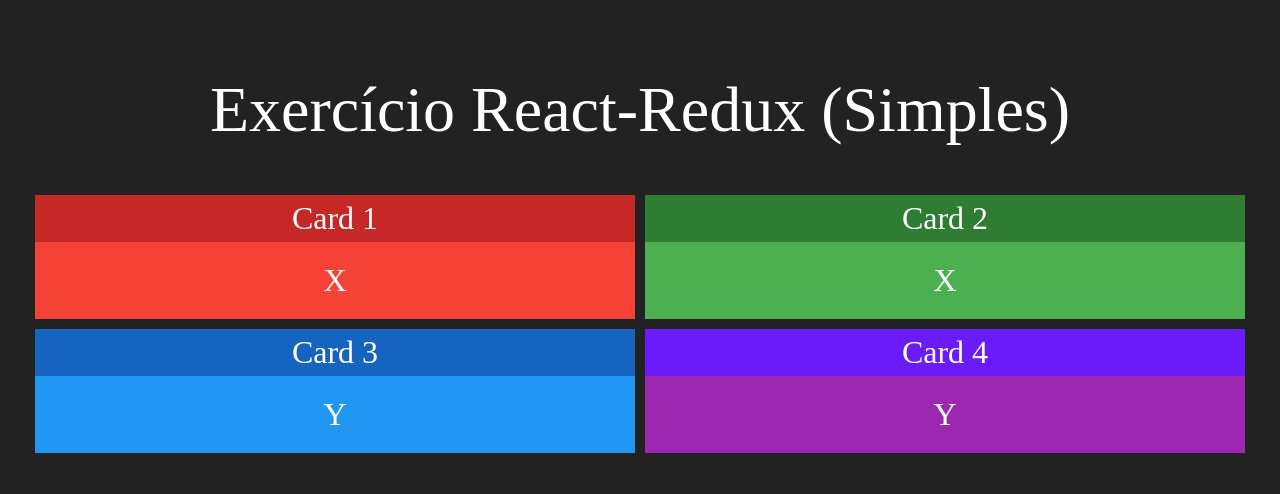
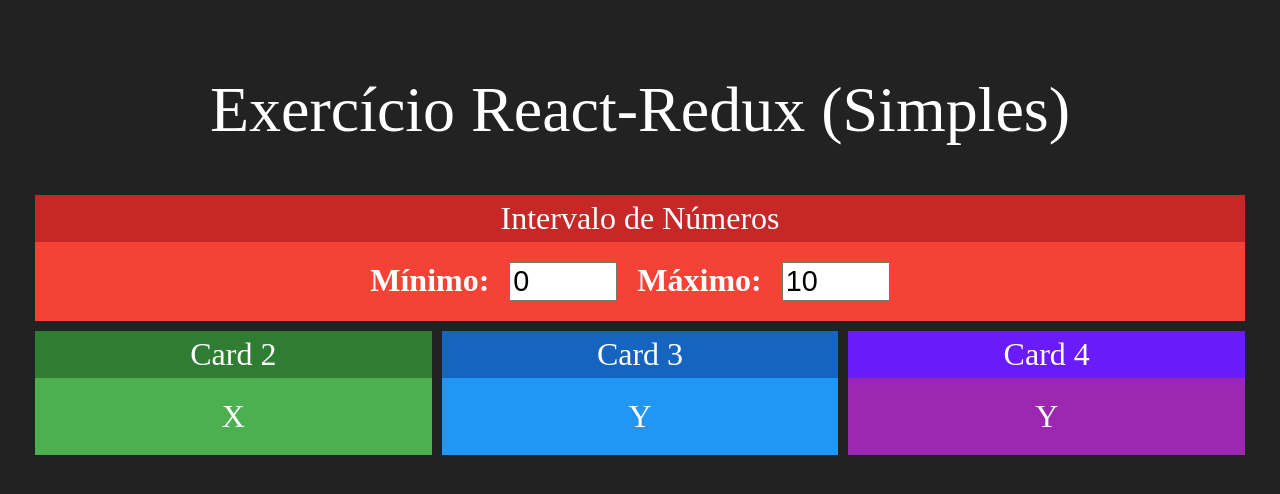
Before and after one commit to luucasor/redux-simples, a React (Create React App) app: page / in a window 1280 px wide. Shown: the top 494 px of the page. Built offline with nearby package versions, Linux system fonts and the light colour scheme.

Commit message:
Novo componente Intervalo

```diff
--- a/src/App.js
+++ b/src/App.js
@@ -1,16 +1,17 @@
 import logo from './logo.svg';
 import './App.css';
 import Card from './components/Card';
+import Intervalo from './components/Intervalo';
 
 function App() {
   return (
     <div className="App">
       <h1>Exercício React-Redux (Simples)</h1>
       <div className="linha">
-        <Card title="Card 1" red>X</Card>
-        <Card title="Card 2" green>X</Card>
+        <Intervalo />
       </div>
       <div className="linha">
+        <Card title="Card 2" green>X</Card>
         <Card title="Card 3" blue>Y</Card>
         <Card title="Card 4" purple>Y</Card>
       </div>
--- /dev/null
+++ b/src/components/Intervalo.css
@@ -0,0 +1,6 @@
+.Intervalo input {
+    font-size: 1.8rem;
+    margin-left: 20px;
+    margin-right: 20px;
+    width: 100px;
+}
--- /dev/null
+++ b/src/components/Intervalo.jsx
@@ -0,0 +1,20 @@
+import Card from './Card'
+import './Intervalo.css'
+import React from 'react'
+
+export default props => {
+    return (
+        <Card title="Intervalo de Números" red>
+            <div className="Intervalo">
+                <span>
+                    <strong>Mínimo:</strong>
+                    <input type="number" value={0} readOnly />
+                </span>
+                <span>
+                    <strong>Máximo:</strong>
+                    <input type="number" value={10} readOnly />
+                </span>
+            </div>
+        </Card>
+    )
+}
```
